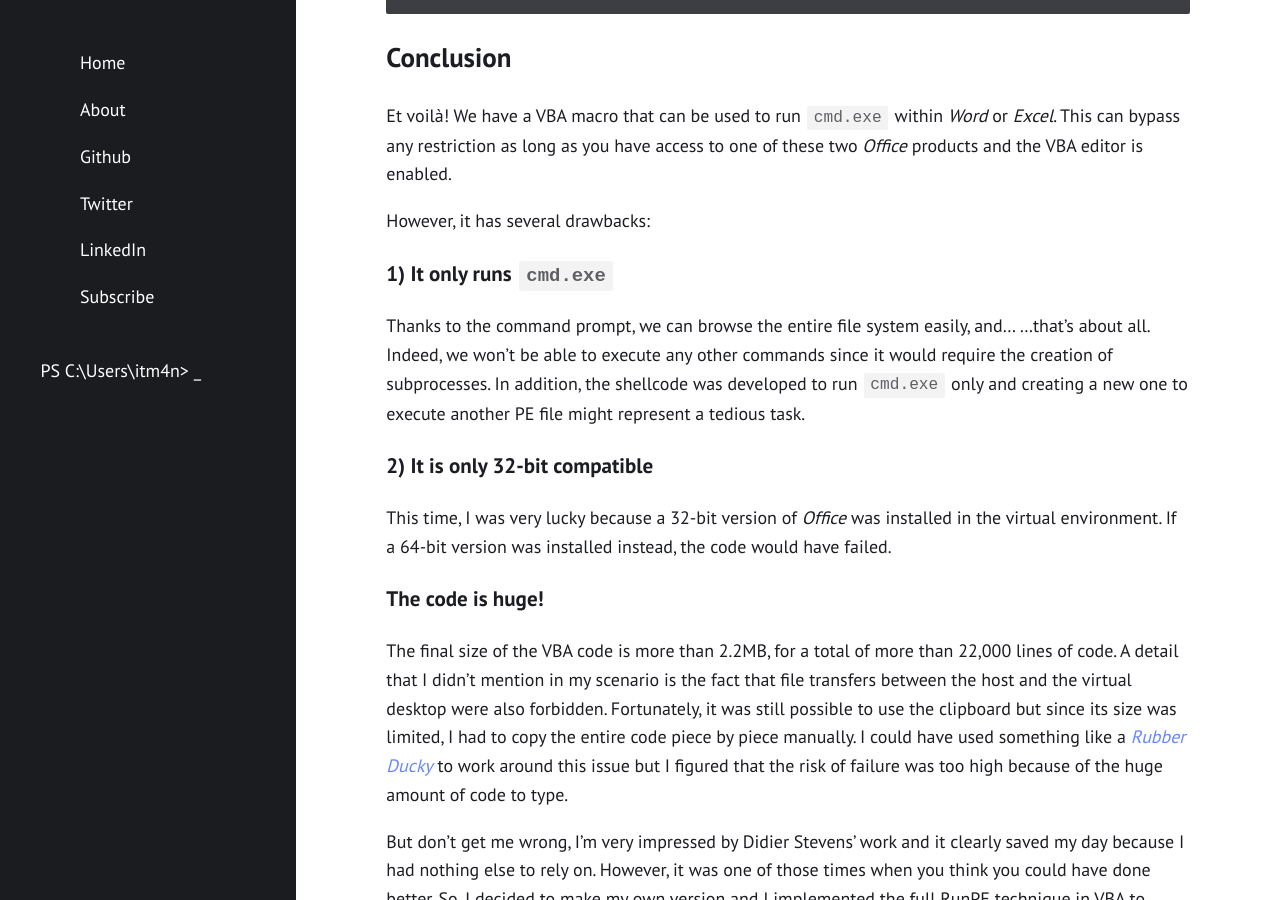
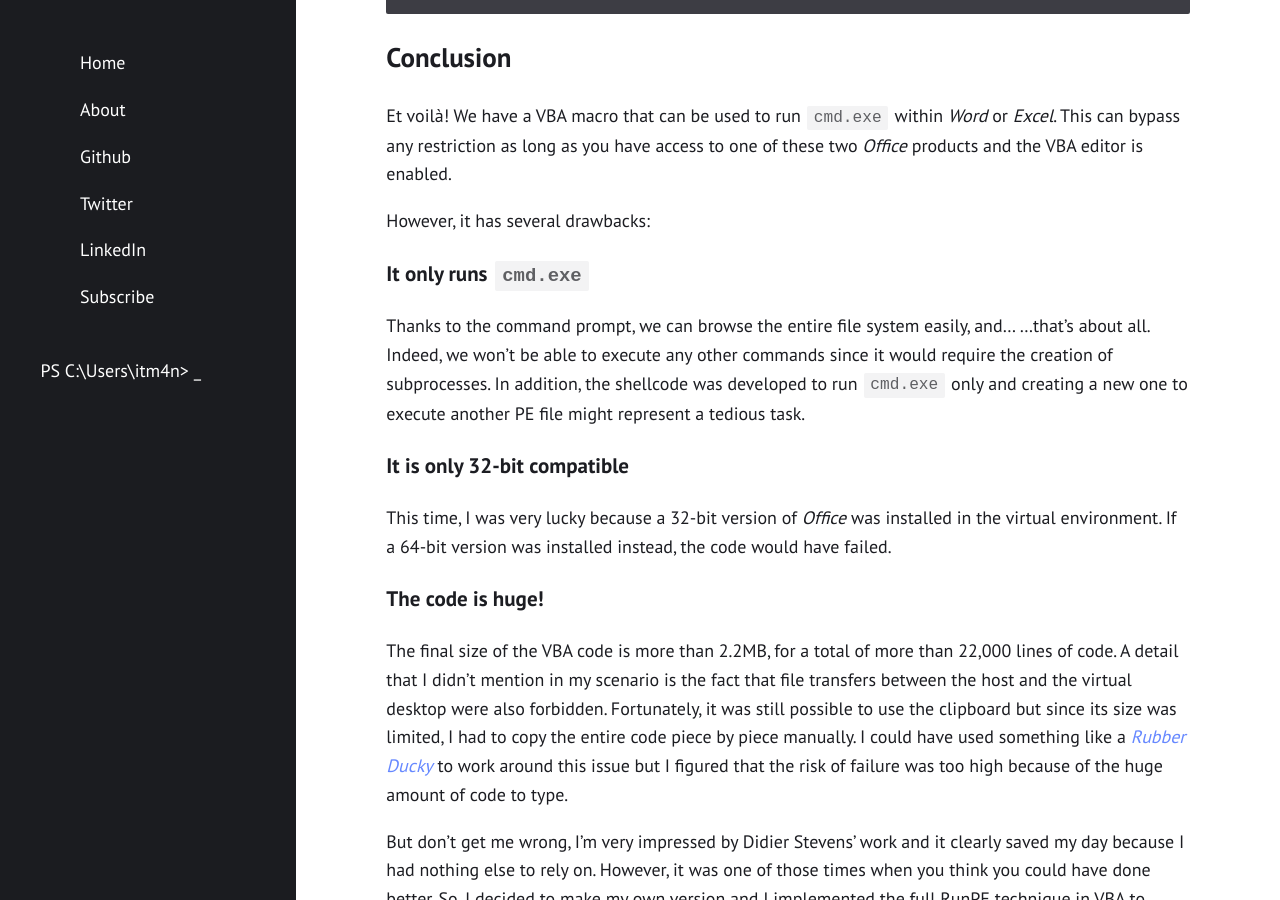
Before and after one commit to fohlab/itm4n.github.io, a Jekyll site: the page built from _posts/2018-12-12-vba-runpe-part1.md, in a window 1280 px wide and 900 px high, scrolled down 4778 px. Built offline with Jekyll 4.4.1, drawn with Linux system fonts in a browser that asks for light colours.

Commit message:
Fixed conclusion

```diff
--- a/_posts/2018-12-12-vba-runpe-part1.md
+++ b/_posts/2018-12-12-vba-runpe-part1.md
@@ -145,11 +145,11 @@ Et voilà! We have a VBA macro that can be used to run `cmd.exe` within _Word_ o
 
 However, it has several drawbacks:
 
-### 1) It only runs `cmd.exe`
+### It only runs `cmd.exe`
 
 Thanks to the command prompt, we can browse the entire file system easily, and... ...that's about all. Indeed, we won't be able to execute any other commands since it would require the creation of subprocesses. In addition, the shellcode was developed to run `cmd.exe` only and creating a new one to execute another PE file might represent a tedious task.
 
-### 2) __It is only 32-bit compatible__
+### __It is only 32-bit compatible__
 
 This time, I was very lucky because a 32-bit version of _Office_ was installed in the virtual environment. If a 64-bit version was installed instead, the code would have failed.
 
```
